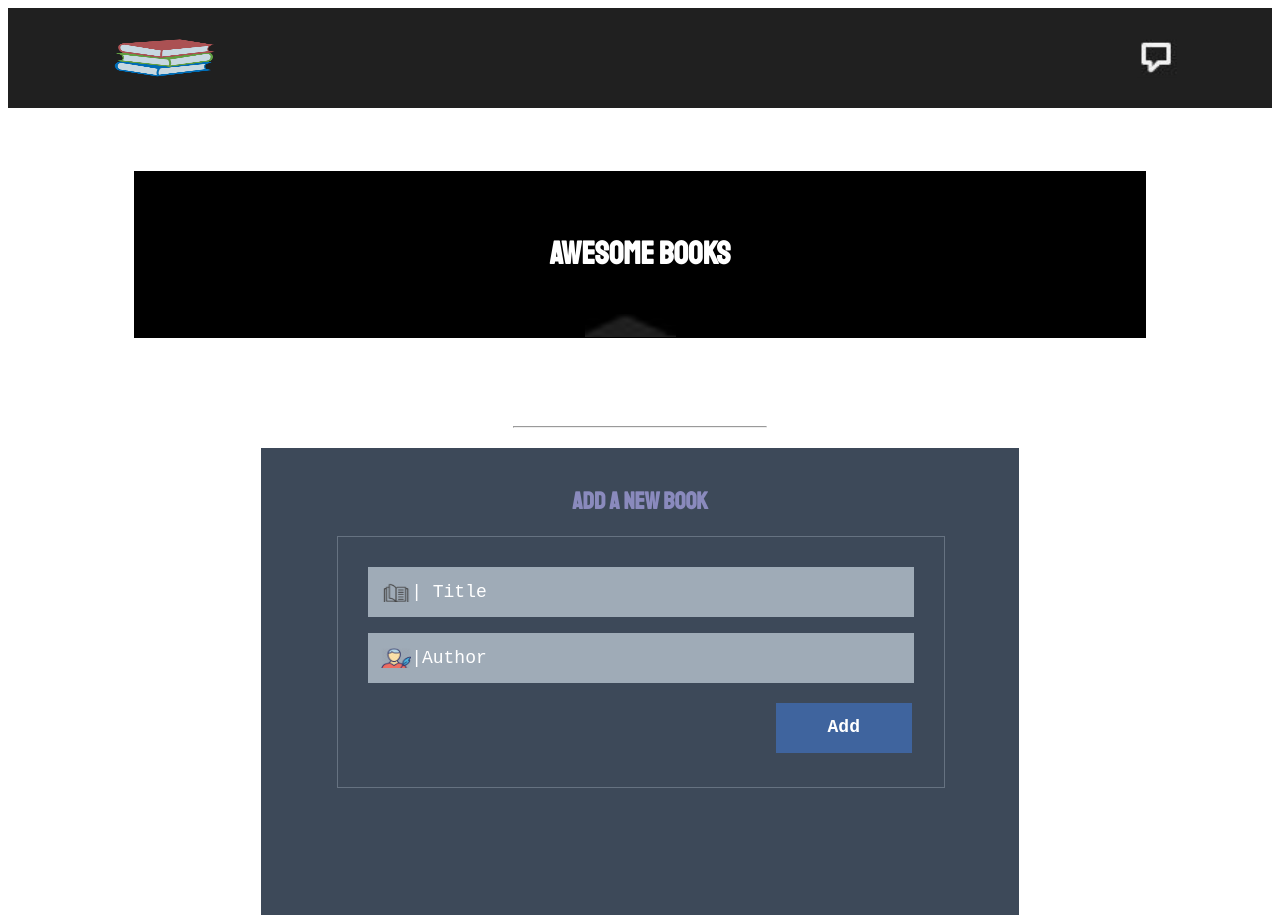
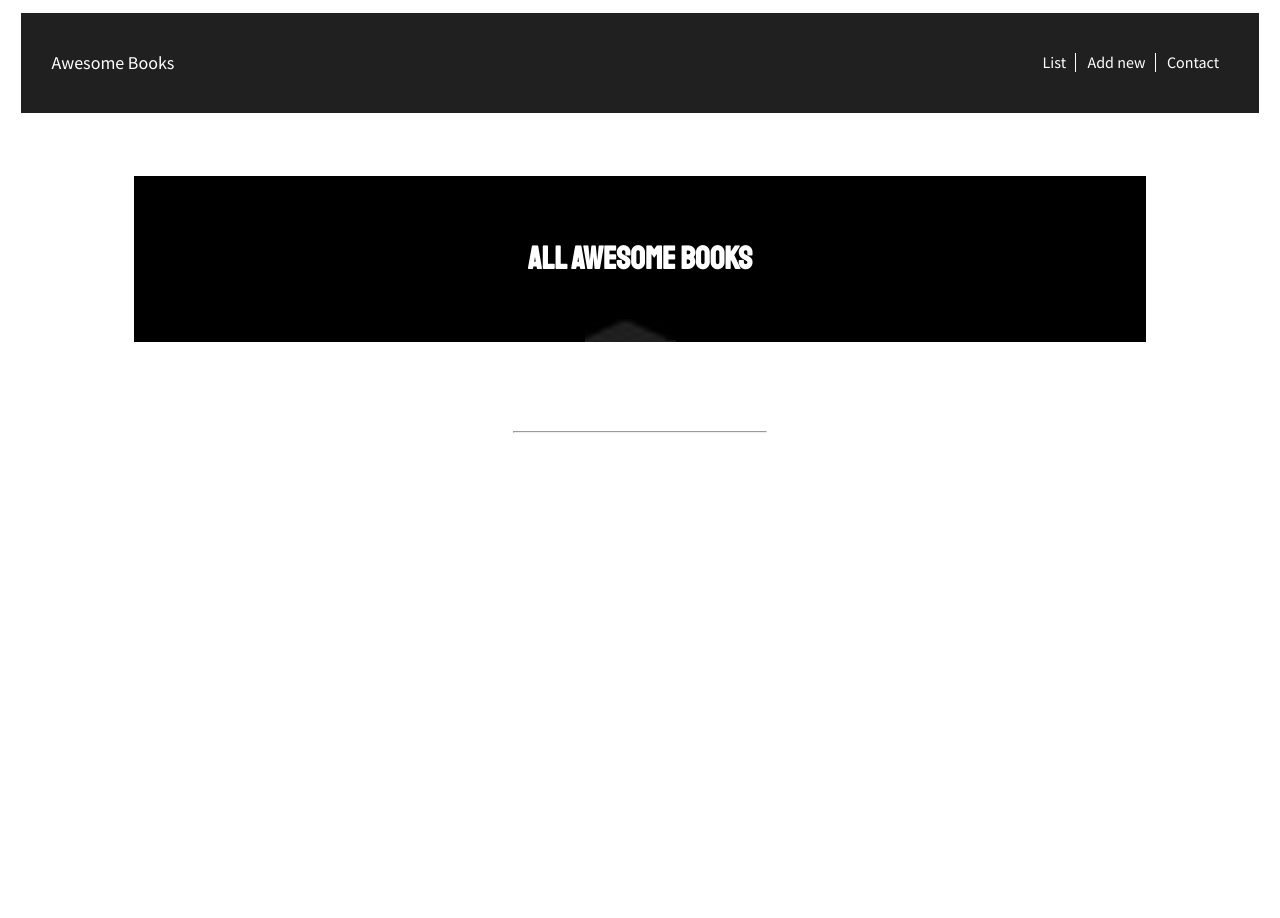
Before and after one commit to taher-software/Awesome-Books, a plain HTML site: page index.html in a window 1280 px wide. After the commit the page ends 800 px from the top, so only its background shows below. Drawn offline with Linux system fonts and the light colour scheme.

Commit message:
Add the nav bar feature.

```diff
--- a/index.html
+++ b/index.html
@@ -6,21 +6,27 @@
     <meta name="viewport" content="width=device-width, initial-scale=1.0">
     <title>Awesome Books</title>
     <link rel="stylesheet" href="styles/index.css">
-    <!--<link rel="stylesheet" href="https://stackpath.bootstrapcdn.com/bootstrap/4.3.1/css/bootstrap.min.css" integrity="sha384-ggOyR0iXCbMQv3Xipma34MD+dH/1fQ784/j6cY/iJTQUOhcWr7x9JvoRxT2MZw1T" crossorigin="anonymous">-->
     <link rel="preconnect" href="https://fonts.googleapis.com">
     <link rel="preconnect" href="https://fonts.gstatic.com" crossorigin>
+    <link rel="preconnect" href="https://fonts.googleapis.com">
+    <link rel="preconnect" href="https://fonts.gstatic.com" crossorigin>
+    <link href="https://fonts.googleapis.com/css2?family=Source+Sans+Pro&display=swap" rel="stylesheet">
     <link href="https://fonts.googleapis.com/css2?family=Staatliches&display=swap" rel="stylesheet">
 </head>
 <body>
     <header>
       <nav>
-          <img src="statics/images/hamburguer-button.png" alt="hamburger-button" class="hamburger">
-          <img src="statics/images/logo-icon.png" alt="logo" class="logo">
-          <img src="statics/images/chat-icon.png" alt="chat-icon" class="chat-icon">
+         <p id="project-title">Awesome Books</p>
+         <ul id="menu">
+             <li class="section-link"> List</li>
+             <li class="section-link"> Add new</li>
+             <li class="section-link last"> Contact</li>
+         </ul>
       </nav>
     </header>
     <div>
-        <h1>Awesome Books </h1>
+      <div id="all-books">
+        <h1> ALL Awesome Books </h1>
 
         <div class="books">
             <p>Lorem ipsum</p>
@@ -35,6 +41,7 @@
             <hr>
 
         </div>
+      </div>
         <hr class="sep">
         <div class= "form-wrapper">
             <h2> Add a new book</h2>
@@ -46,6 +53,9 @@
               </div>
             </div>
         </div>
+        <div id="contact">
+
+        </div>
     </div>
 
 
--- a/scripts/class.js
+++ b/scripts/class.js
@@ -29,6 +29,10 @@ class Books {
 const targetDiv = document.querySelector('.books');
 let myBooks = new Books([]);
 const addBtn = document.querySelector('.add-book');
+const sectionLinks = document.querySelectorAll('.section-link');
+const allBooks = document.getElementById('all-books');
+const formWrapper = document.querySelector('.form-wrapper');
+const contactWrapper = document.getElementById('contact');
 let removeBtns = Array.from(document.querySelectorAll('.remove'));
 let nbrGrid = 0;
 /* create books object variables */
@@ -92,9 +96,29 @@ function addNewBook() {
     element.addEventListener('click', removeBook, false);
   });
 }
+
+function trackMenu(e){
+  const targetLink = e.target.textContent;
+  if (targetLink.trim() === 'List') {
+    allBooks.style.display = 'block';
+    formWrapper.style.display= 'none';
+    contactWrapper.style.display = 'none';
+  } else if (targetLink.trim() === 'Add new') {
+    allBooks.style.display = 'none';
+    formWrapper.style.display= 'block';
+    contactWrapper.style.display = 'none';
+  } else if (targetLink.trim() === 'Contact') {
+    allBooks.style.display = 'none';
+    formWrapper.style.display= 'none';
+    contactWrapper.style.display = 'block';
+  }
+}
 /* Load page */
 targetDiv.innerHTML = '';
 targetDiv.style.display = 'grid';
+allBooks.style.display = 'block';
+formWrapper.style.display= 'none';
+contactWrapper.style.display = 'none';
 displayBooks(myBooks);
 /* tracking add button */
 addBtn.addEventListener('click', addNewBook);
@@ -103,7 +127,10 @@ removeBtns = Array.from(document.querySelectorAll('.remove'));
 removeBtns.forEach((element) => {
   element.addEventListener('click', removeBook, false);
 });
-
+/* tracking menu links */
+sectionLinks.forEach((elem) => {
+  elem.addEventListener('click', trackMenu, false);
+});
 // set local storage
 const titleBook = document.getElementById('title-book');
 const authorBook = document.getElementById('author-book');
--- a/styles/index.css
+++ b/styles/index.css
@@ -1,17 +1,45 @@
 /* I use this file to style index.html file. */
-header { background-color: rgb(32, 32, 32); }
+header {
+  background-color: rgb(32, 32, 32);
+  margin: 1%;
+}
 
 nav {
   display: flex;
   justify-content: space-between;
   padding: 6.5% 0;
+  align-items: center;
 }
 
-.hamburger { margin-left: 7.5%; }
+#project-title {
+  color: white;
+  font-family: 'Source Sans Pro', sans-serif;
+  line-height: 1.2;
+  font-weight: 550;
+  font-size: 18px;
+  margin-left: 2.5%;
+}
 
-.logo { width: 10%; }
+#menu {
+  margin-right: 2.5%;
+  display: flex;
+  width: 52%;
+  list-style: none;
+  padding: 0;
+  justify-content: space-between;
+}
 
-.chat-icon { margin-right: 7.5%; }
+.section-link {
+  color: white;
+  border-right: 1px solid white;
+  padding: 0 5% 0 0;
+  font-family: 'Source Sans Pro', sans-serif;
+  line-height: 1.2;
+  font-weight: 550;
+  font-size: 16px;
+}
+
+.last { border: none; }
 
 h1 {
   color: white;
@@ -152,12 +180,7 @@ h2 {
     align-items: center;
   }
 
-  .hamburger { display: none; }
-
-  .logo {
-    margin-left: 7.5%;
-    height: 60%;
-  }
+  #menu { width: 15%; }
 
   h1 {
     width: 80%;
```
Lines whose indentation alone changed are shown as unchanged.
